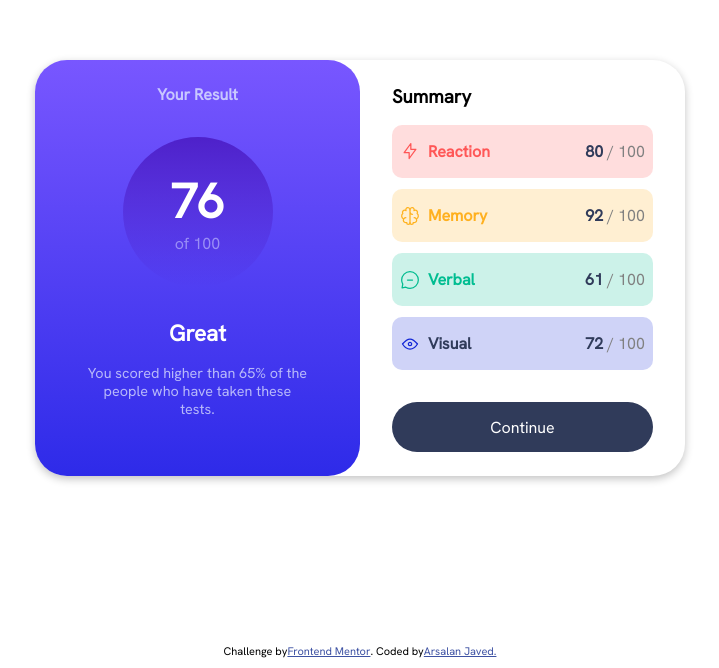
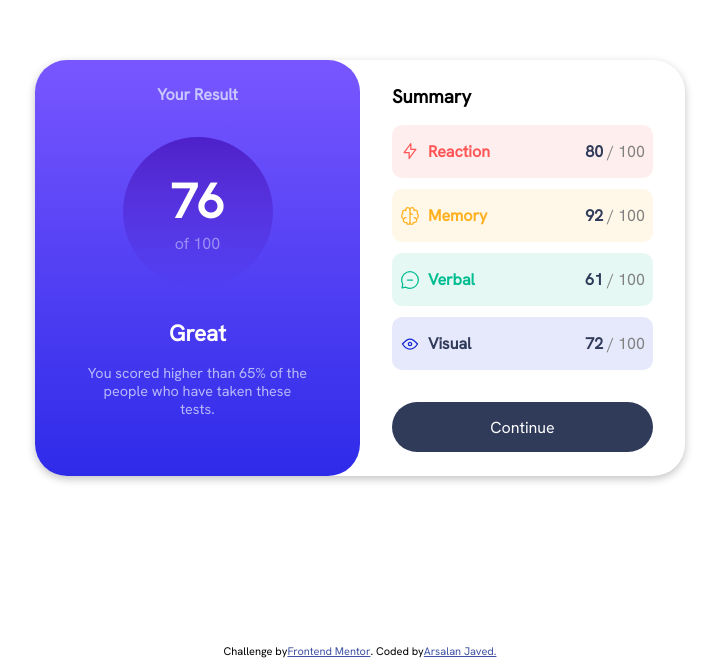
Before and after one commit to Arsalan40/Front-end-Mentor-Challenges, a plain HTML site: page results-summary-component-main/index.html in a window 1280 px wide. Shown: the part 132-800 px from the top of the page, without its empty margins (280-999 px from the left). Drawn offline with Linux system fonts and the light colour scheme.

Commit message:
final commit

```diff
--- a/results-summary-component-main/style.css
+++ b/results-summary-component-main/style.css
@@ -122,7 +122,7 @@ body {
 }
 
 .row:nth-child(1) {
-    background-color: hsl(0, 100%, 67%, .2);
+    background-color: hsl(0, 100%, 67%, .1);
 }
 
 .row:nth-child(1) .icons b {
@@ -130,7 +130,7 @@ body {
 }
 
 .row:nth-child(2) {
-    background-color: hsl(39, 100%, 56%, .2);
+    background-color: hsl(39, 100%, 56%, .1);
 }
 
 .row:nth-child(2) .icons b {
@@ -138,7 +138,7 @@ body {
 }
 
 .row:nth-child(3) {
-    background-color: hsl(166, 100%, 37%, .2);
+    background-color: hsl(166, 100%, 37%, .1);
 }
 
 .row:nth-child(3) .icons b {
@@ -146,7 +146,7 @@ body {
 }
 
 .row:nth-child(4) {
-    background-color: hsl(234, 85%, 45%, .2);
+    background-color: hsl(234, 85%, 45%, .1);
 }
 
 .row:nth-child(4) .icons b {
```
